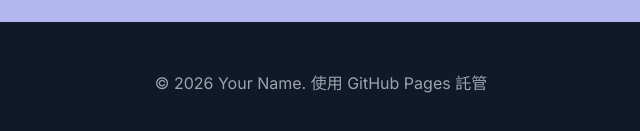
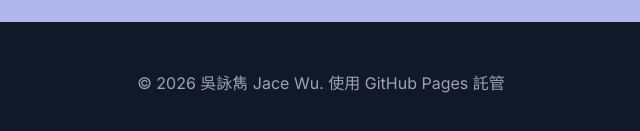
Before and after one commit to weston-cybersecurity/Personal-Resume, a plain HTML site: page index.html in a window 1280 px wide. Shown: the part 1835-1966 px from the top of the page, 319-959 px from the left. Drawn offline with Linux system fonts and the light colour scheme.

Commit message:
Update index.html

```diff
--- a/index.html
+++ b/index.html
@@ -105,7 +105,7 @@
     </main>
 
     <footer>
-        <p>&copy; 2026 Your Name. 使用 GitHub Pages 託管</p>
+        <p>&copy; 2026 吳詠雋 Jace Wu. 使用 GitHub Pages 託管</p>
     </footer>
 
 </body>
```
